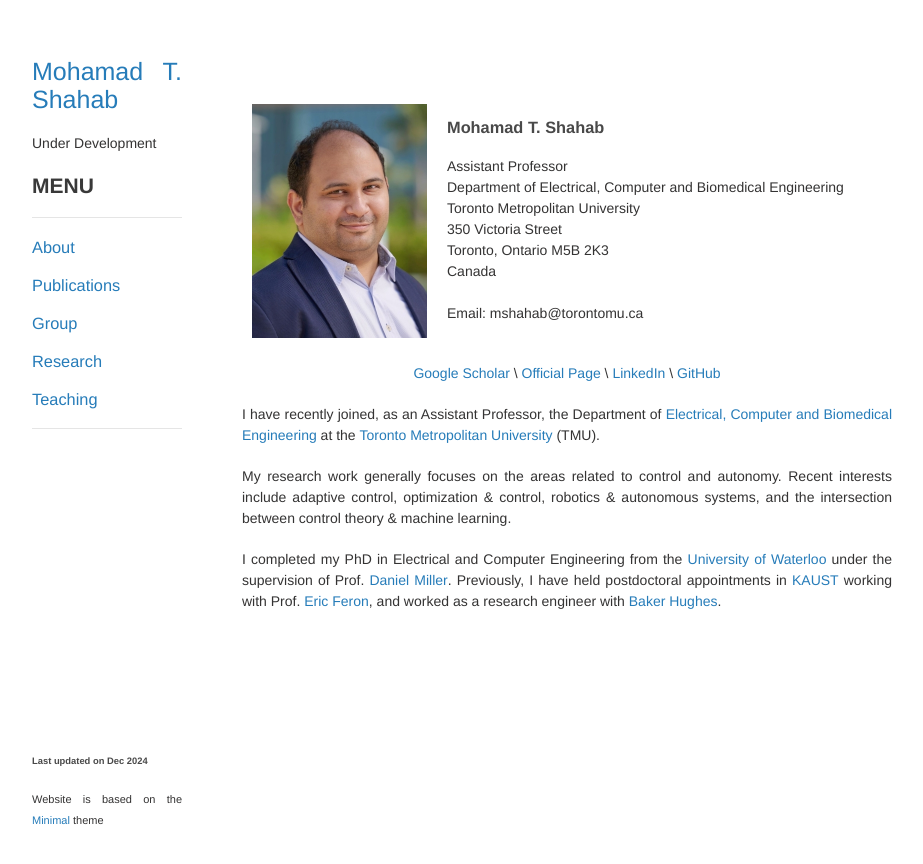
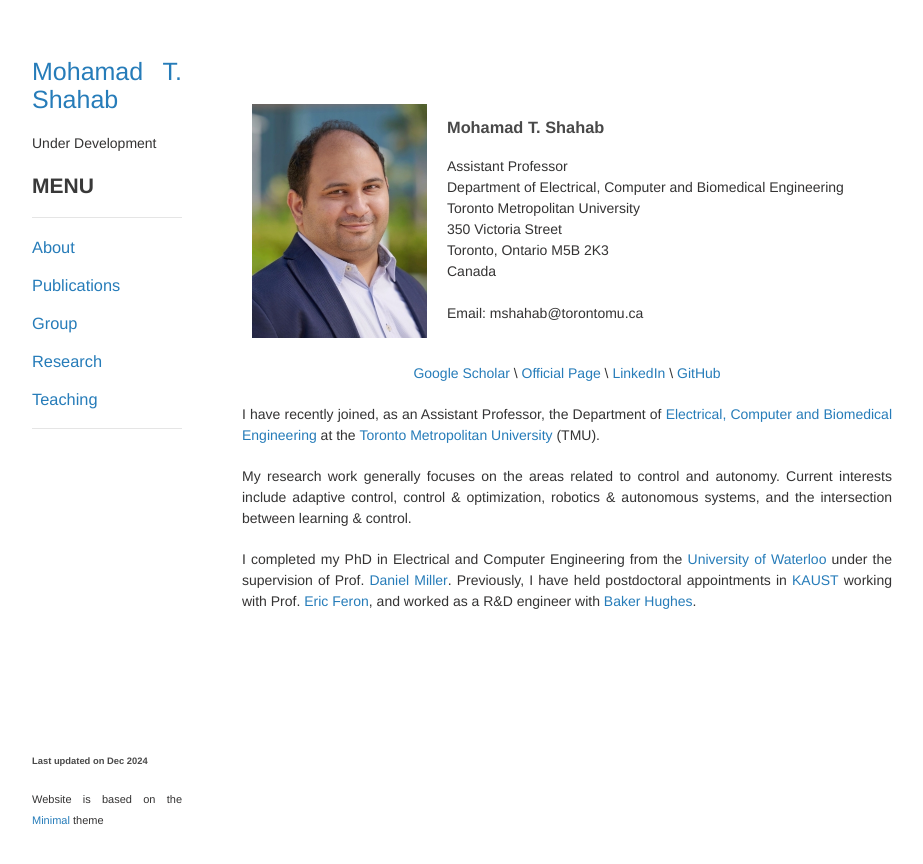
Before and after one commit to mohshahab/mohshahab.github.io, a Jekyll site: the page built from index.md, in a window 1280 px wide. Shown: the top 864 px of the page, without its empty margins (178-1101 px from the left). Built offline with Jekyll 4.4.1, drawn with Linux system fonts in a browser that asks for light colours.

Commit message:
slight update

```diff
--- a/index.md
+++ b/index.md
@@ -49,9 +49,9 @@ I have recently joined, as an Assistant Professor, the Department of [Electrical
 
 
 
-My research work generally focuses on the areas related to control and autonomy. Recent interests include adaptive control, optimization & control, robotics & autonomous systems, and the intersection between control theory & machine learning.
+My research work generally focuses on the areas related to control and autonomy. Current interests include adaptive control, control & optimization, robotics & autonomous systems, and the intersection between learning & control.
 
 
 
 
-I completed my PhD in Electrical and Computer Engineering from the [University of Waterloo](https://www.uwaterloo.ca) under the supervision of Prof. [Daniel Miller](https://uwaterloo.ca/electrical-computer-engineering/profile/miller). Previously, I have held postdoctoral appointments in [KAUST](https://www.kaust.edu.sa) working with Prof. [Eric Feron](http://www.feron.org/Eric/), and worked as a research engineer with [Baker Hughes](https://www.bakerhughes.com).
+I completed my PhD in Electrical and Computer Engineering from the [University of Waterloo](https://www.uwaterloo.ca) under the supervision of Prof. [Daniel Miller](https://uwaterloo.ca/electrical-computer-engineering/profile/miller). Previously, I have held postdoctoral appointments in [KAUST](https://www.kaust.edu.sa) working with Prof. [Eric Feron](http://www.feron.org/Eric/), and worked as a R&D engineer with [Baker Hughes](https://www.bakerhughes.com).
```
